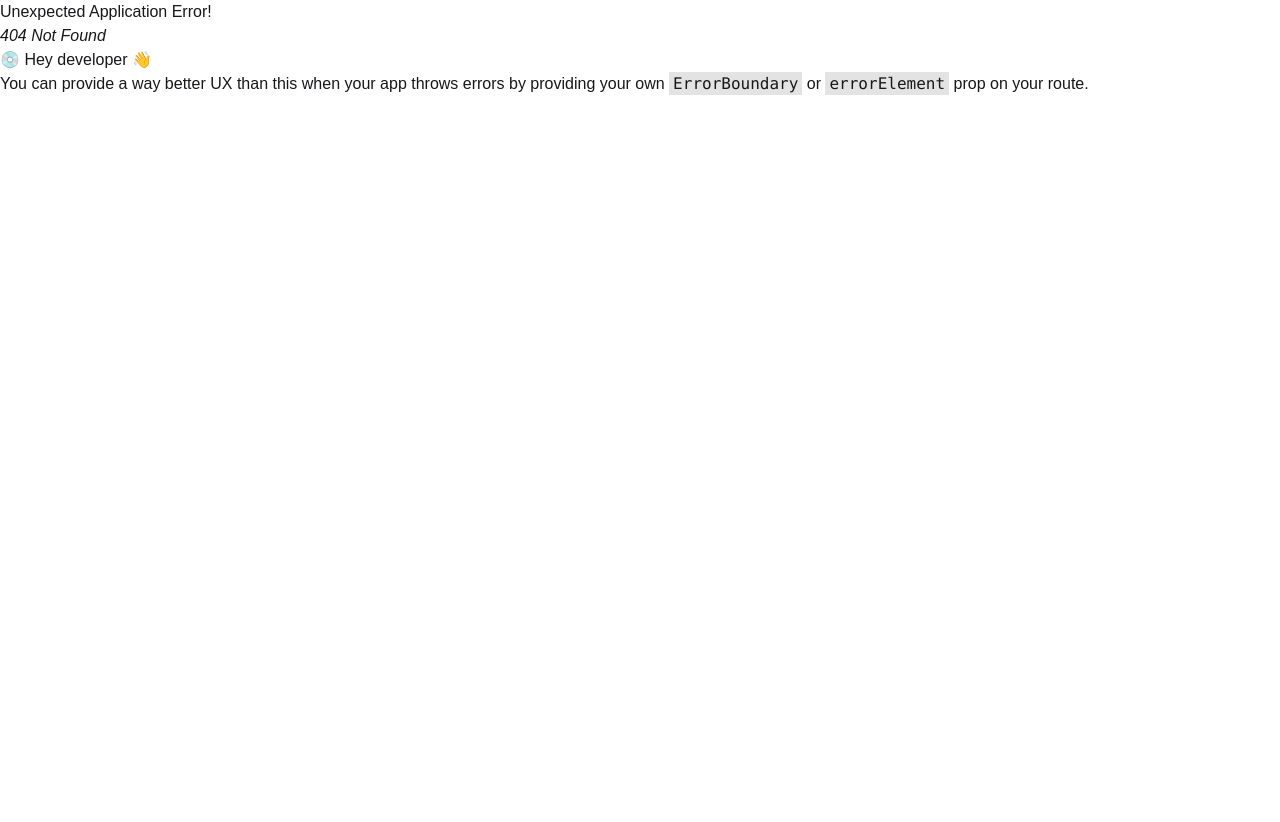
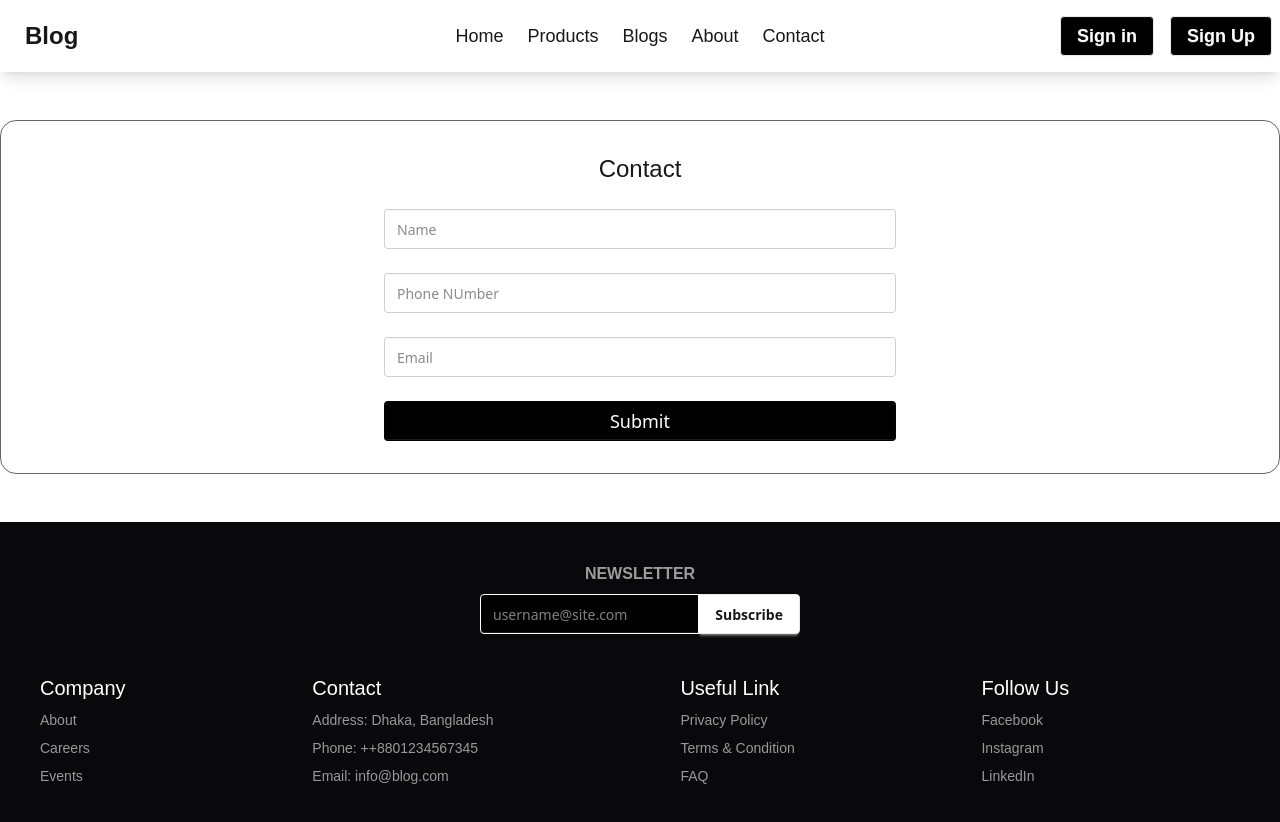
Before and after one commit to cerumiaktar/blog-website-react, a React (Vite) app: page /contact in a window 1280 px wide. Before the commit this address had no page. Shown: the top 822 px of the page. Before the commit the page ends 800 px from the top, so only its background shows below. Built offline with nearby package versions, Linux system fonts and the light colour scheme; a web font is replaced by a local one.

Commit message:
add contact section

```diff
--- /dev/null
+++ b/src/components/Contact/Contact.jsx
@@ -0,0 +1,17 @@
+
+
+const Contact = () => {
+    return (
+        <div className="mb-12 mt-12 container mx-auto border border-[#666666] rounded-2xl py-8">
+            <h1 className="text-2xl font-medium text-center mb-6">Contact</h1>
+            <div className="flex flex-col space-y-6">
+                <input type="text" placeholder="Name" className="input mx-auto input-bordered w-full max-w-lg" />
+                <input type="text" placeholder="Phone NUmber" className="input mx-auto input-bordered w-full max-w-lg" />
+                <input type="email" placeholder="Email" className="input mx-auto input-bordered w-full max-w-lg" />
+                <input type="submit" placeholder="Submit" className="input mx-auto bg-black text-white text-lg input-bordered w-full max-w-lg" />
+            </div>
+        </div>
+    );
+};
+
+export default Contact;
--- a/src/main.jsx
+++ b/src/main.jsx
@@ -10,6 +10,7 @@ import Root from './Root/Root.jsx';
 import Home from './components/Home/Home.jsx';
 import Products from './components/Products/Products.jsx';
 import AllBlogs from './components/AllBlogs/AllBlogs.jsx';
+import Contact from './components/Contact/Contact.jsx';
 
 const router = createBrowserRouter([
   {
@@ -27,6 +28,10 @@ const router = createBrowserRouter([
       {
         path:'/blogs',
         element:<AllBlogs></AllBlogs>
+      },
+      {
+        path:'/contact',
+        element:<Contact></Contact>
       }
     ]
   },
```
